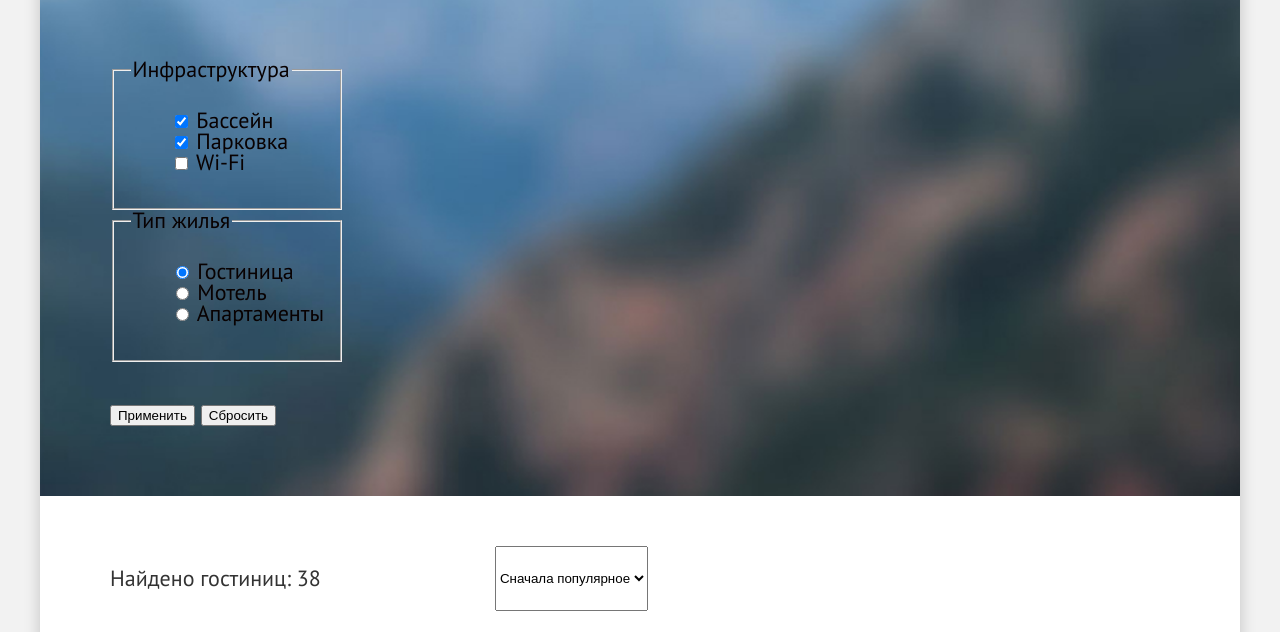
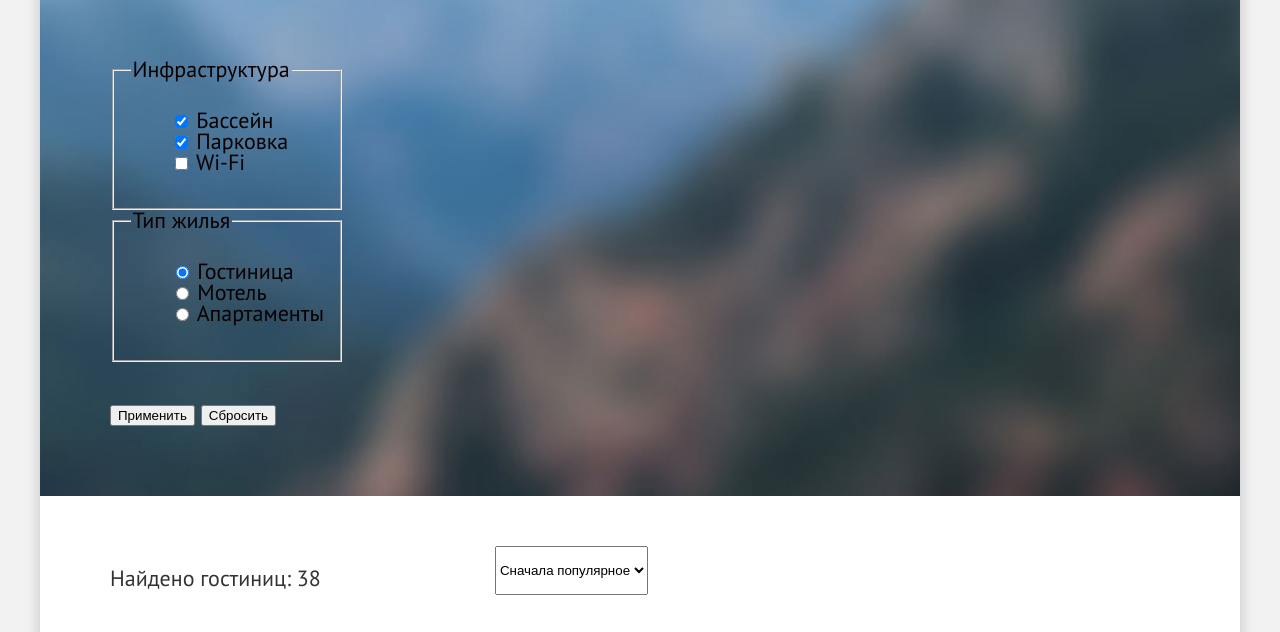
Before and after one commit to htmlacademy-htmlcss/2395573-sedona-38, a plain HTML site: page catalog.html in a window 1280 px wide. Shown: the part 287-919 px from the top of the page. Drawn offline with Linux system fonts and the light colour scheme.

Commit message:
гриды

```diff
--- a/styles/styles.css
+++ b/styles/styles.css
@@ -528,7 +528,7 @@ h3 {
 
 .sort {
   width: 1060px;
-  width: auto 49px;
+  height: 49px;
   display: flex;
   justify-content: space-between;
   margin: 0;
@@ -568,8 +568,6 @@ h3 {
   line-height: 28px;
   color: inherit;
 }
-
-
 
 .pagination-wrapper {
   width: 1060px;
@@ -624,5 +622,4 @@ h3 {
   justify-content: center;
   padding: 96px 258px 104px 258px;
 
-
 }
```
Also changed, not shown: catalog.html (+1 -0 lines), index.html (+1 -0 lines).
